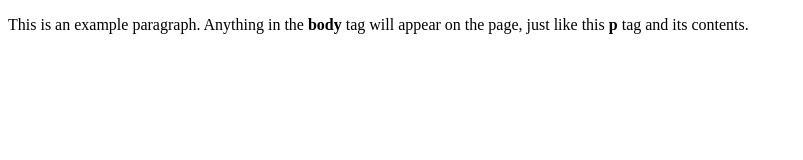
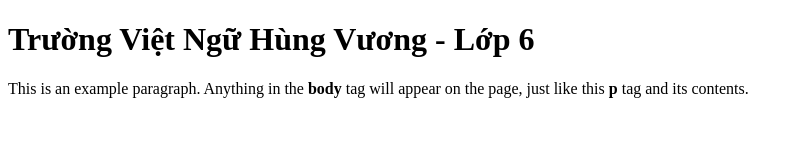
Before and after one commit to hungvuongvn/class, a plain HTML site: page index.html in a window 1280 px wide. Shown: the whole page, without its empty margins (0-803 px from the left). Drawn offline with Linux system fonts and the light colour scheme.

Commit message:
Update index.html

```diff
--- a/index.html
+++ b/index.html
@@ -1,9 +1,10 @@
 <!doctype html>
 <html>
   <head>
-    <title>This is the title of the webpage!</title>
+    <title>Trường Việt Ngữ Hùng Vương</title>
   </head>
   <body>
+    <h1>Trường Việt Ngữ Hùng Vương - Lớp 6 </h1>
     <p>This is an example paragraph. Anything in the <strong>body</strong> tag will appear on the page, just like this <strong>p</strong> tag and its contents.</p>
   </body>
 </html>
```
